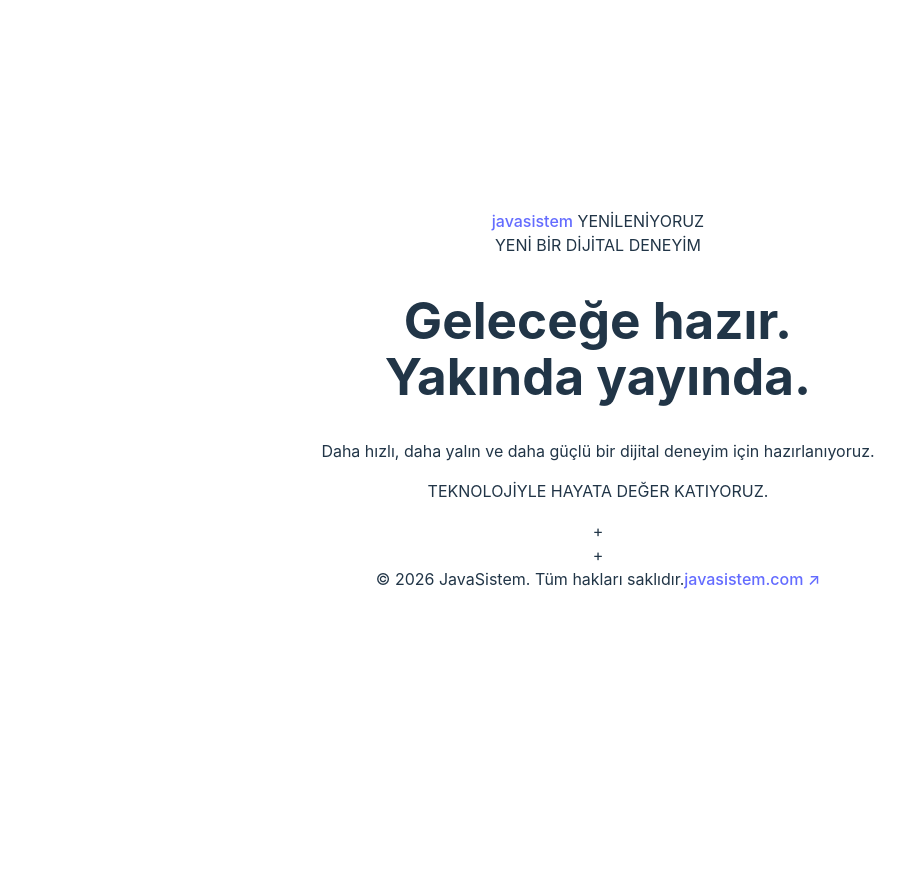
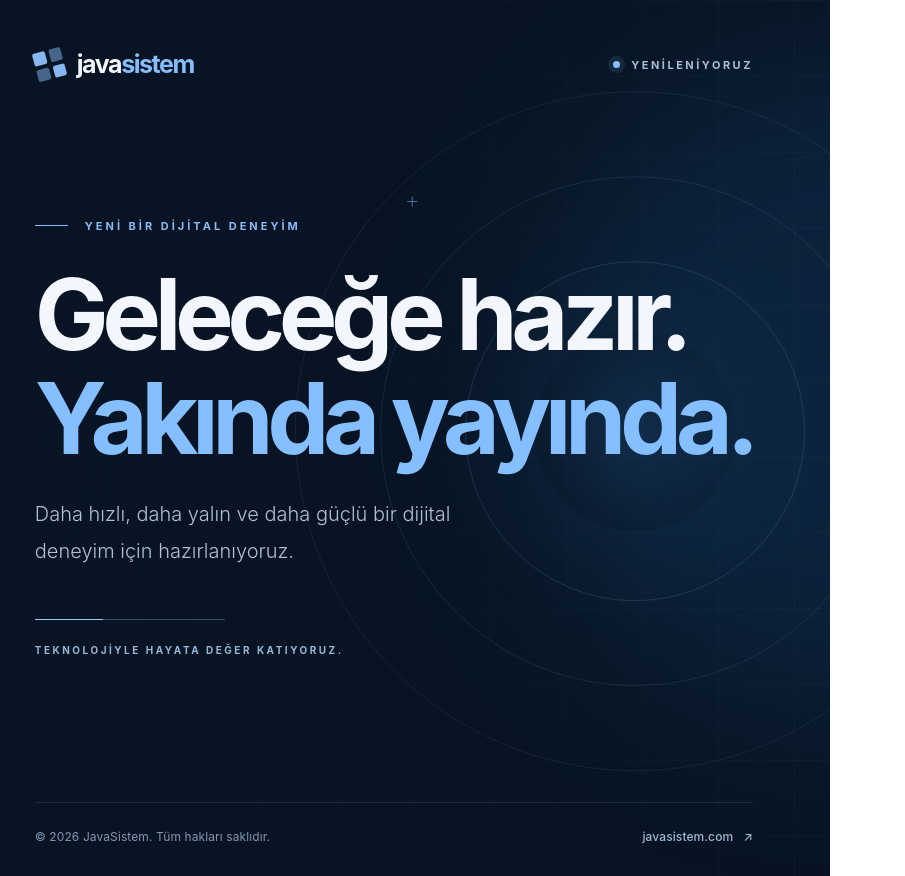
Before and after one commit to javasistem/vite-react-template, a React (Vite) app: page / in a window 1280 px wide. Shown: the whole page, without its empty margins (42-947 px from the left). Before the commit the page ends 800 px from the top, so only its background shows below. Built offline with nearby package versions, Linux system fonts and the light colour scheme.

Commit message:
feat: create JavaSistem coming soon site (src/react-app/App.css)

```diff
--- a/src/react-app/App.css
+++ b/src/react-app/App.css
@@ -1,45 +1,40 @@
-#root {
-	max-width: 1280px;
-	margin: 0 auto;
-	padding: 2rem;
-	text-align: center;
-}
-
-.logo {
-	height: 6em;
-	padding: 1.5em;
-	will-change: filter;
-	transition: filter 300ms;
-}
-.logo:hover {
-	filter: drop-shadow(0 0 2em #646cffaa);
-}
-.logo.react:hover {
-	filter: drop-shadow(0 0 2em #61dafbaa);
-}
-.logo.cloudflare:hover {
-	filter: drop-shadow(0 0 2em #f6821faa);
-}
-
-@keyframes logo-spin {
-	from {
-		transform: rotate(0deg);
-	}
-	to {
-		transform: rotate(360deg);
-	}
-}
-
-@media (prefers-reduced-motion: no-preference) {
-	a:nth-of-type(2) .logo {
-		animation: logo-spin infinite 20s linear;
-	}
-}
-
-.card {
-	padding: 2em;
-}
-
-.read-the-docs {
-	color: #888;
-}
+#root{min-height:100vh}
+.page-shell{position:relative;min-height:100vh;min-height:100svh;overflow:hidden;background:#081423;color:#f3f7fd;isolation:isolate}
+.page-shell::before{content:"";position:absolute;inset:0;z-index:-1;pointer-events:none;background-image:linear-gradient(rgba(132,179,222,.045) 1px,transparent 1px),linear-gradient(90deg,rgba(132,179,222,.045) 1px,transparent 1px);background-size:76px 76px;mask-image:linear-gradient(90deg,transparent 12%,#000 100%)}
+.page-shell::after{content:"";position:absolute;z-index:-1;inset:0;background:linear-gradient(90deg,#081423 0%,transparent 80%);pointer-events:none}
+.ambient{position:absolute;pointer-events:none;border-radius:50%;filter:blur(90px);z-index:-1}
+.ambient-left{height:360px;width:360px;top:30%;left:-260px;background:rgba(33,87,147,.17)}
+.ambient-right{height:650px;width:650px;top:7%;right:-340px;background:rgba(38,107,171,.18)}
+.page-inner{max-width:1320px;min-height:100vh;min-height:100svh;padding:46px clamp(24px,6vw,88px) 30px;margin:auto;display:flex;flex-direction:column;position:relative}
+.site-header,.site-footer{display:flex;align-items:center;justify-content:space-between;gap:24px}
+.brand{display:inline-flex;align-items:center;gap:13px;color:inherit;text-decoration:none}
+.brand-symbol{width:29px;height:29px;display:grid;grid-template-columns:repeat(2,1fr);gap:4px;transform:rotate(-15deg)}
+.brand-symbol span{background:#8cbefa;border-radius:2px;opacity:.96}
+.brand-symbol span:nth-child(2),.brand-symbol span:nth-child(3){opacity:.48}
+.brand-word{font-size:25px;font-weight:720;letter-spacing:-1.45px}
+.brand-word>span{color:#86bdff}
+.header-note{display:flex;align-items:center;gap:11px;color:#a8bed5;font-size:11px;font-weight:700;letter-spacing:2.5px;white-space:nowrap}
+.status-dot{height:7px;width:7px;border-radius:50%;background:#87bfff;box-shadow:0 0 0 5px rgba(135,191,255,.10)}
+.hero{max-width:800px;position:relative;z-index:2;margin:auto 0;padding:95px 0 105px}
+.eyebrow{display:flex;align-items:center;gap:17px;color:#8abbf6;font-size:11px;font-weight:750;letter-spacing:3px}
+.eyebrow-line{display:block;width:33px;height:1px;background:#87b9f8}
+.hero h1{margin:29px 0 25px;font-size:clamp(52px,7.7vw,106px);letter-spacing:-.065em;line-height:1.055;font-weight:680}
+.hero h1 span{color:#86bfff}
+.hero-description{max-width:500px;margin:0;color:#b0c1d3;font-size:clamp(16px,1.7vw,20px);line-height:1.85;font-weight:350}
+.hero-divider{width:190px;height:1px;margin:49px 0 23px;background:#34506d;position:relative}
+.hero-divider span{position:absolute;left:0;top:0;height:1px;width:68px;background:#9ac7ff}
+.hero-caption{margin:0;color:#98b7d8;letter-spacing:2.5px;font-size:10px;font-weight:700}
+.corner-art{position:absolute;right:-145px;top:50%;transform:translateY(-51%);width:680px;height:680px;opacity:.6;pointer-events:none;z-index:1}
+.art-orbit{position:absolute;inset:0;border:1px solid rgba(124,173,230,.18);border-radius:50%}
+.orbit-two{inset:85px;border-color:rgba(124,173,230,.22)}
+.orbit-three{inset:170px;border-color:rgba(124,173,230,.30)}
+.art-glow{position:absolute;inset:240px;border-radius:50%;background:radial-gradient(circle,rgba(67,139,218,.18),transparent 72%);box-shadow:0 0 90px 55px rgba(48,112,185,.09)}
+.art-cross{position:absolute;color:#79baff;font-size:23px;font-weight:200}
+.cross-one{left:110px;top:92px}.cross-two{right:94px;bottom:139px}
+.site-footer{position:relative;z-index:2;padding-top:25px;border-top:1px solid rgba(145,180,216,.15);color:#8098b2;font-size:12px;letter-spacing:.1px}
+.site-footer a{color:#9fb8d4;text-decoration:none}
+.site-footer a:hover{color:#fff}
+.site-footer a span{margin-left:7px}
+@media(max-width:900px){.corner-art{right:-450px;opacity:.3}.hero{padding:100px 0}.hero h1{font-size:clamp(48px,9vw,76px)}}
+@media(max-width:600px){.page-inner{padding:28px 24px 24px}.brand-word{font-size:23px}.header-note{font-size:9px;letter-spacing:1.3px}.hero{padding:95px 0 90px}.hero h1{font-size:clamp(43px,10.2vw,61px);letter-spacing:-.055em}.hero-description{font-size:16px;line-height:1.7}.eyebrow{font-size:9px;letter-spacing:1.7px}.hero-divider{margin-top:38px}.hero-caption{font-size:9px;line-height:1.7;letter-spacing:1.6px}.corner-art{right:-560px;opacity:.22}.site-footer{flex-direction:column;align-items:flex-start;gap:13px;font-size:11px}}
+@media(prefers-reduced-motion:reduce){*,*::before,*::after{scroll-behavior:auto!important}}
```
